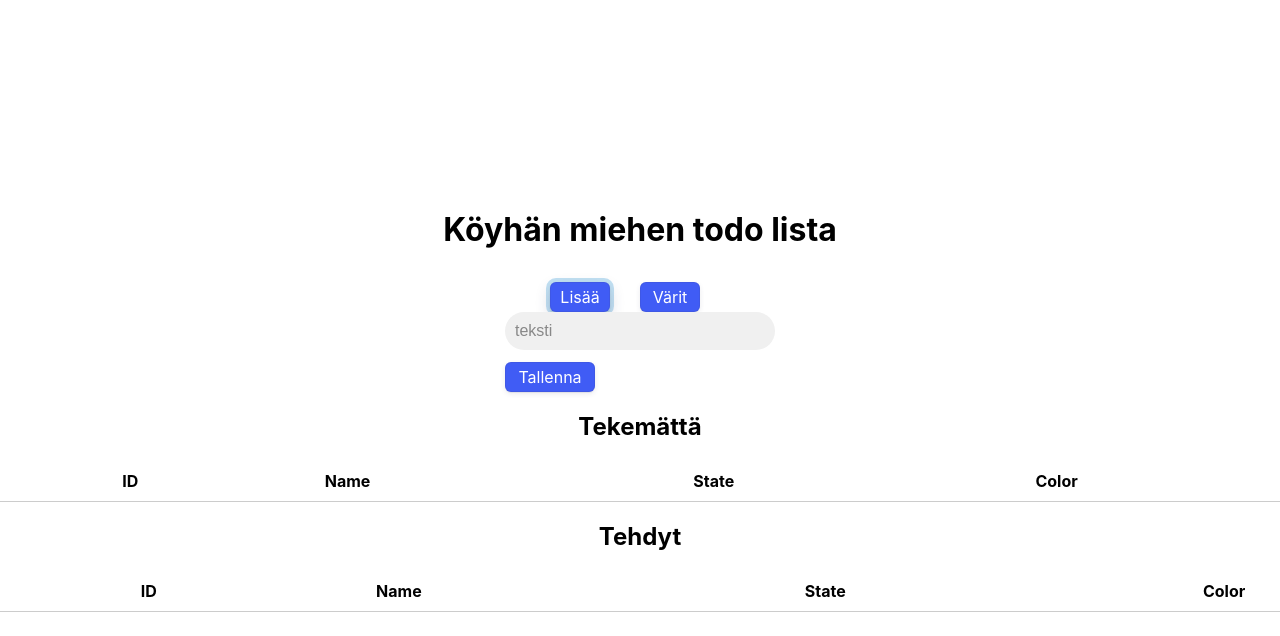
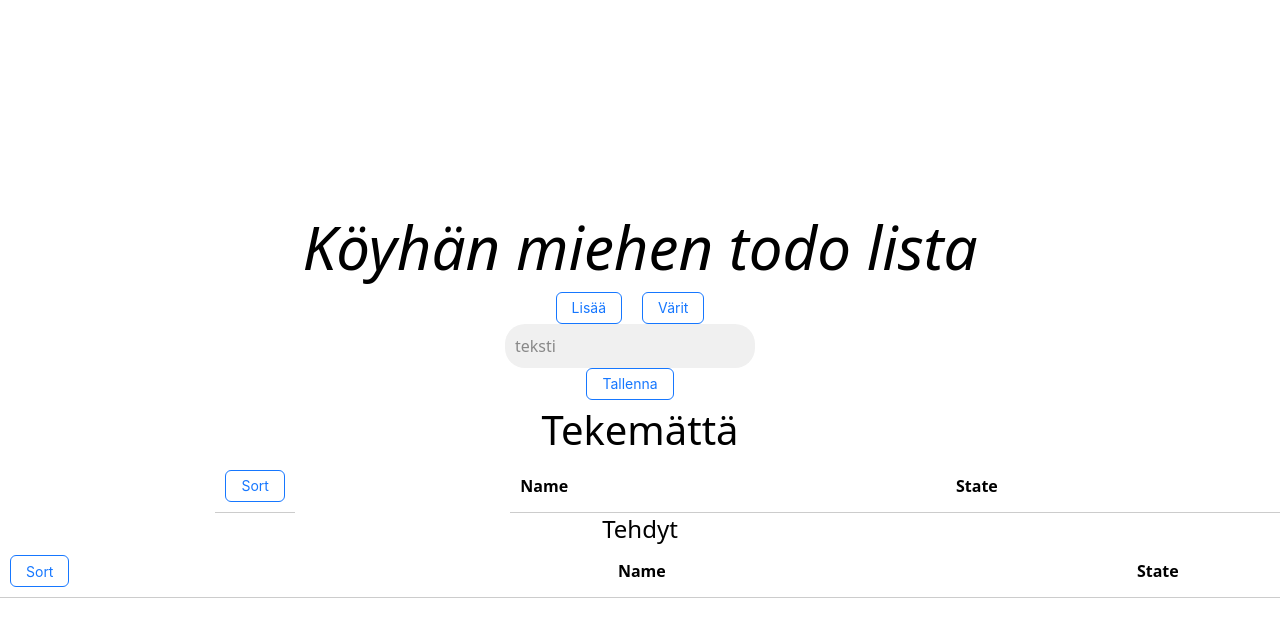
Before and after one commit to Ansaleve/Todo-list, a React (Create React App) app: page / in a window 1280 px wide. Both pictures are taken after a click on the button "Lisää". Shown: the top 636 px of the page. Built offline with nearby package versions, Linux system fonts and the light colour scheme.

Commit message:
Melkeen valmis

```diff
--- a/package.json
+++ b/package.json
@@ -6,6 +6,7 @@
     "@testing-library/jest-dom": "^5.16.5",
     "@testing-library/react": "^13.4.0",
     "@testing-library/user-event": "^13.5.0",
+    "antd": "^5.6.2",
     "react": "^18.2.0",
     "react-dom": "^18.2.0",
     "react-scripts": "^5.0.1",
@@ -13,7 +14,10 @@
     "web-vitals": "^2.1.4"
   },
   "devDependencies": {
-    "@babel/plugin-proposal-private-property-in-object": "^7.16.0"
+    "@babel/plugin-proposal-private-property-in-object": "^7.16.0",
+    "autoprefixer": "^10.4.14",
+    "postcss": "^8.4.24",
+    "tailwindcss": "^3.3.2"
   },
   "scripts": {
     "start": "react-scripts start",
--- /dev/null
+++ b/postcss.config.js
@@ -0,0 +1,6 @@
+module.exports = {
+  plugins: {
+    tailwindcss: {},
+    autoprefixer: {},
+  },
+}
--- a/src/App.css
+++ b/src/App.css
@@ -1,5 +1,4 @@
 /* CSS */
-
 body {
   background-color: var(--bg-cool-color);
 }
@@ -62,7 +61,7 @@ body {
   backface-visibility: hidden;
   height: 30px;
   padding: 0 15px;
-  font-size: 80%;
+  font-size: 60%;
   background-color: #405cf5;
   border-radius: 6px;
   border-width: 0;
@@ -70,7 +69,7 @@ body {
   color: #fff;
   cursor: pointer;
   font-family: -apple-system,system-ui,"Segoe UI",Roboto,"Helvetica Neue",Ubuntu,sans-serif;
-  font-size: 100%;
+  font-size: 80%;
   line-height: 1.15;
   margin: 12px 0 0;
   outline: none;
--- a/src/App.js
+++ b/src/App.js
@@ -1,4 +1,6 @@
 import './App.css';
+import { Button, Space, Table,} from 'antd';
+import initCollapseMotion from 'antd/es/_util/motion';
 import { useState } from "react";
 import { v4 as uuidv4 } from 'uuid';
 
@@ -10,12 +12,33 @@ export default function App() {
   const [Tehty, setTehty] = useState([]);
   const [vari, setVari] = useState(false);
   const [edit, setEdit] = useState([]);
+  const [backUp, setBackUp] = useState([]);
+  const [tehtyBackUp, setTehtyBackUp] = useState([]);
+  const [sortButton, setSortButton] = useState(false)
+  const [tehdytSortButton, setTehdytSortButton] = useState(false)
+  const { Column } = Table
 
   const handleSave = () => {
     setShowInfo(false);
     if (inputtext !== "") {
       setData([...Data, { Id: uuidv4(), Name: inputtext, State: "Tekemättä" }]);
+      setBackUp([...Data, { Id: uuidv4(), Name: inputtext, State: "Tekemättä" }]);
     }
+  };
+  const handleSort = () => {
+    const sorted = [...Data].sort((a, b) => {
+      const name1 = a.Name.toLowerCase();
+      const name2 = b.Name.toLowerCase();
+      if (name1 < name2) {
+        return -1;
+      }
+      if (name1 > name2) {
+        return 1;
+      }
+      return 0;
+    });
+
+    setData(sorted);
   };
 
   const handleinfo = () => {
@@ -34,6 +57,8 @@ export default function App() {
     const updatedData = Data.filter((siirrettävä) => siirrettävä.Id !== todo.Id);
     setTehty(updatedTehty);
     setData(updatedData);
+    setBackUp(updatedData);
+    setTehtyBackUp(updatedTehty);
   };
 
 
@@ -52,22 +77,98 @@ export default function App() {
       return muokkaus;
     });
     setData(updatedData);
+    setBackUp(updatedData);
   };
+
+  const handletoinen = (Name) => {
+    setMuokkaus(true);
+    setInputText(Name)
+    setEdit(Name);
+  }
+
+  const handletoinentallennus = () => {
+    setMuokkaus(false);
+    const updateToinen = Data.map((muokattava) => {
+      if (muokattava.Name === edit.Name) {
+        return {...muokattava, Name: inputtext};
+      }
+      return muokattava;
+    })
+    setData(updateToinen)
+  }
 
   const handleDelete = (todo) => {
     const updatedData = Data.filter((poistettava) => poistettava.Id !== todo.Id);
+    const updatedBackUp = backUp.filter((poistettava) => poistettava.Id !== todo.Id);
     setData(updatedData);
+    setBackUp(updatedBackUp);
   };
 
+  const handletehtysort = () => {
+    const tehtysorted = [...Tehty].sort((a, b) => {
+    const aname = a.Name.toLowerCase();
+    const bname = b.Name.toLowerCase();
+    if (aname < bname) {
+      return -1;
+    }
+    if (aname > bname) {
+      return 1;
+    }
+    return 0;
+    });
+    setTehty(tehtysorted)
+  };
+
+  const handleDefault = () => {
+    setData(backUp);
+  }
+  const handleDefaultTehdyt = () => {
+    setTehty(tehtyBackUp);
+  }
+  const handlebutton = () => {
+    if (sortButton === false) {
+      handleSort();
+      setSortButton(true);
+    }
+    else {
+      handleDefault();
+      setSortButton(false);
+    }
+  }
+
+  const handleTehdytButton = () => {
+    if (tehdytSortButton === false) {
+      handletehtysort();
+      setTehdytSortButton(true);
+    }
+    else {
+      handleDefaultTehdyt();
+      setTehdytSortButton(false);
+    }
+  }
+
+
+
+  document.title = "To-do list";
+
   return (
+    <html>
+    <head>
+      <title>Your Website Name</title>
+    </head>
+    <body>
     <div className='app-container'>
-      <h1>Köyhän miehen todo lista</h1>
+      <h1 class='text-[60px] italic'>Köyhän miehen todo lista</h1>
       <div className="color-input-container">
         <div>
-          <button onClick={handleinfo} className="button-9">Lisää</button>
+          <Space className="site-button-ghost-wrapper" wrap>
+          <Button type='primary' ghost onClick={handleinfo}>Lisää</Button>
+          </Space>
         </div>
         <div>
-          <button onClick={handlevari} className='button-9'>Värit</button>
+          <Space className="site-button-ghost-wrapper" wrap>
+          <Button type='primary' ghost onClick={handlevari}>Värit</Button>
+          </Space>
         </div>
       </div>
       {vari && (
@@ -103,7 +204,9 @@ export default function App() {
             />
           </div>
           <h3>
-            <button onClick={() => setVari(false)} className='muokkaus-nappi'>Tallenna</button>
+            <Space className="site-button-ghost-wrapper" wrap>
+            <Button type='primary' ghost onClick={() => setVari(false)}>Tallenna</Button>
+            </Space>
           </h3>
         </div>
       )}
@@ -115,19 +218,21 @@ export default function App() {
               placeholder="teksti"
               onChange={(e) => setInputText(e.target.value)}
             />
-            <button onClick={handleSave} className="muokkaus-nappi">Tallenna</button>
+            <Space className="site-button-ghost-wrapper" wrap>
+            <Button type='primary' ghost onClick={handleSave}>Tallenna</Button>
+            </Space>
           </div>
         </div>
       )}
-      <h2>Tekemättä</h2>
+      <h2 class='text-[40px]'>Tekemättä</h2>
       <table className='table'>
         <thead>
           <tr>
-            <th></th>
-            <th>ID</th>
+            <Space className="site-button-ghost-wrapper" wrap>
+            <th><Button type='primary' ghost onClick={handlebutton}>Sort</Button></th>
+            </Space>
             <th>Name</th>
             <th>State</th>
-            <th>Color</th>
             <th></th>
             <th></th>
           </tr>
@@ -143,17 +248,19 @@ export default function App() {
                     onChange={() => handleBox(todo)}
                   />
                 </td>
-                <td>{todo.Id}</td>
                 <td>{todo.Name}</td>
                 <td>{todo.State}</td>
-                <td>{todo.Color}</td>
                 <td className="muokkaa-cell">
-                  <button className="muokkaus-nappi" onClick={() => handlemuokkaus(todo)}>
+                  <Space className="site-button-ghost-wrapper" wrap>
+                  <Button type='primary' ghost onClick={() => handlemuokkaus(todo)}>
                     Muokkaa
-                  </button>
+                  </Button>
+                  </Space>
                 </td>
                 <td>
-                  <button onClick={()=> handleDelete(todo)} className='muokkaus-nappi'>Poista</button>
+                  <Space className="site-button-ghost-wrapper" wrap>
+                  <Button type='primary' ghost onClick={()=> handleDelete(todo)}>Poista</Button>
+                  </Space>
                 </td>
               </tr>
             );
@@ -168,18 +275,16 @@ export default function App() {
             value={inputtext}
             onChange={(event) => setInputText(event.target.value)}
           />
-          <button onClick={handlemuokkaustallennus} className="muokkaus-nappi">Tallenna</button>
+          <Button type='primary' ghost onClick={handletoinentallennus}>Tallenna</Button>
         </div>
       )}
-      <h2>Tehdyt</h2>
+      <h2 class='text-2xl'>Tehdyt</h2>
       <table className='table'>
         <thead>
           <tr>
-            <th></th>
-            <th>ID</th>
+            <th><Button type='primary' ghost onClick={handleTehdytButton}>Sort</Button></th>
             <th>Name</th>
             <th>State</th>
-            <th>Color</th>
           </tr>
         </thead>
         <tbody>
@@ -187,15 +292,15 @@ export default function App() {
             return (
               <tr key={valmis.Id}>
                 <td></td>
-                <td>{valmis.Id}</td>
                 <td>{valmis.Name}</td>
                 <td>{valmis.State}</td>
-                <td>{valmis.Color}</td>
               </tr>
             );
           })}
         </tbody>
       </table>
     </div>
+  </body>
+  </html>
   );
 };
--- a/src/index.css
+++ b/src/index.css
@@ -1,13 +1,3 @@
-body {
-  margin: 0;
-  font-family: -apple-system, BlinkMacSystemFont, 'Segoe UI', 'Roboto', 'Oxygen',
-    'Ubuntu', 'Cantarell', 'Fira Sans', 'Droid Sans', 'Helvetica Neue',
-    sans-serif;
-  -webkit-font-smoothing: antialiased;
-  -moz-osx-font-smoothing: grayscale;
-}
-
-code {
-  font-family: source-code-pro, Menlo, Monaco, Consolas, 'Courier New',
-    monospace;
-}
+@tailwind base;
+@tailwind components;
+@tailwind utilities;
--- /dev/null
+++ b/tailwind.config.js
@@ -0,0 +1,10 @@
+/** @type {import('tailwindcss').Config} */
+module.exports = {
+  content: [
+    "./src/**/*.{js, jsx, ts, tsx}",
+  ],
+  theme: {
+    extend: {},
+  },
+  plugins: [],
+}
```
Also changed, not shown: src/atnd.css (added), 1 other file (tests, documents, lock files or other folders).
